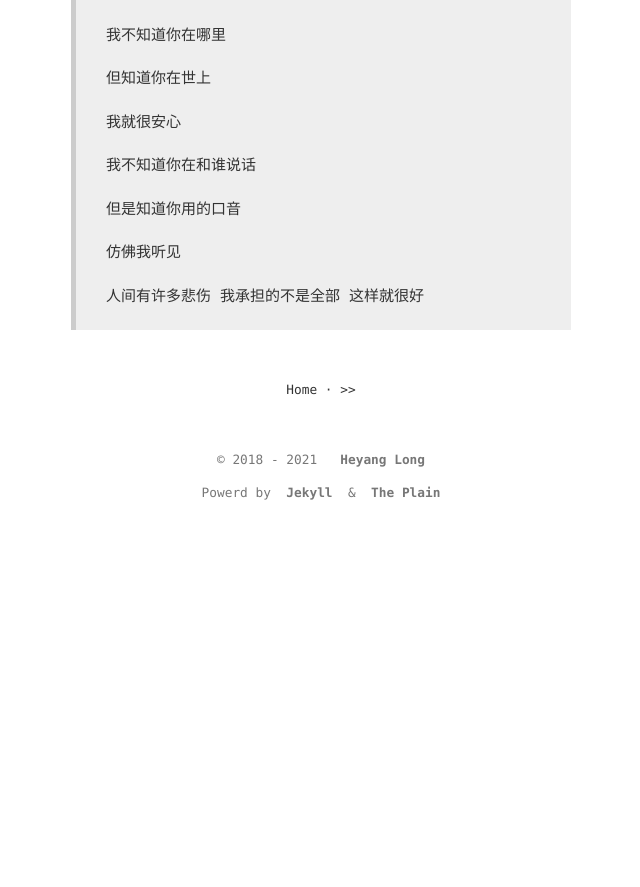
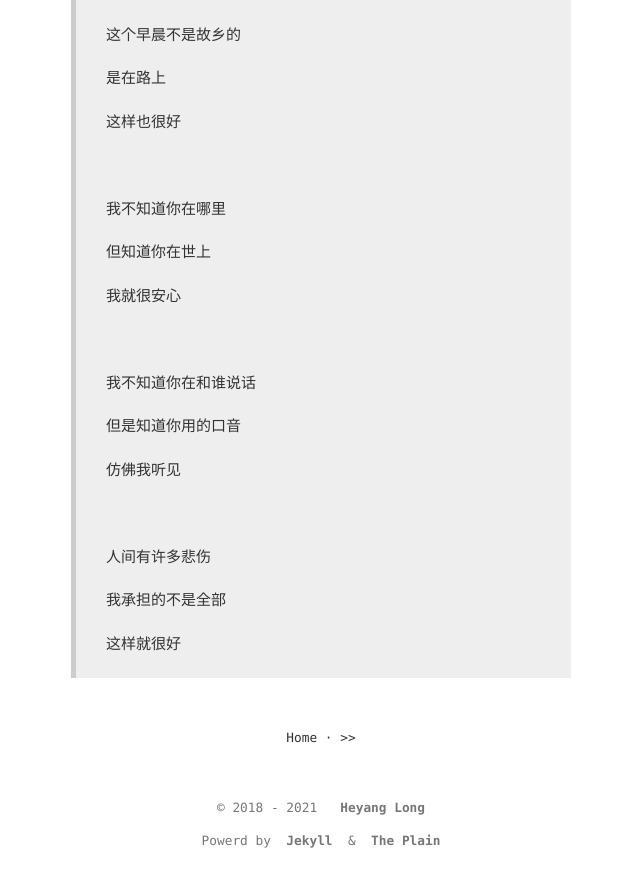
Before and after one commit to CosmoSheep/CosmoSheep.github.io, a Jekyll site: the page built from _posts/2021-8-29-sheep-philosophy.md, in a window 1280 px wide and 900 px high, scrolled down 5083 px. Shown: the top 887 px of the window, without its empty margins (319-959 px from the left). Built offline with Jekyll 4.4.1, drawn with Linux system fonts in a browser that asks for light colours; before the commit the page ends 5635 px from its top, so only the background shows below that.

Commit message:
update blog

```diff
--- a/_posts/2021-8-29-sheep-philosophy.md
+++ b/_posts/2021-8-29-sheep-philosophy.md
@@ -31,10 +31,11 @@
 
 &emsp;&emsp;每当我感到一些无法消解的痛苦，都试图通过思考来给自己的情绪一个出口，也许是寻找一个合理的逻辑来让自己的羊生哲学变得自洽，这就是这篇小作文存在的原因。夏天结束了，生活还在继续往前走。一只羊有时候抬起头来看这个她热爱的世界，会觉得万事万物都明朗可爱，因为难过和不舍都留在了昨日，爱的人都在这个世界的某个地方平安喜乐，这样就很好吧。
 
-> #### 这样就很好
+> ## ->这样就很好-<
 >
 > *余秀华*
 >
+> &nbsp;
 >
 > 春天消逝了
 >
@@ -42,6 +43,7 @@
 >
 > 这样就很好
 >
+> &nbsp;
 >
 > 听不见鸟鸣
 >
@@ -49,6 +51,7 @@
 >
 > 这样就不坏
 >
+> &nbsp;
 >
 > 这个早晨不是故乡的
 >
@@ -56,6 +59,7 @@
 >
 > 这样也很好
 >
+> &nbsp;
 >
 > 我不知道你在哪里
 >
@@ -63,6 +67,7 @@
 >
 > 我就很安心
 >
+> &nbsp;
 >
 > 我不知道你在和谁说话
 >
@@ -70,6 +75,10 @@
 >
 > 仿佛我听见
 >
+> &nbsp;
+>
 > 人间有许多悲伤
+>
 > 我承担的不是全部
+>
 > 这样就很好
```
